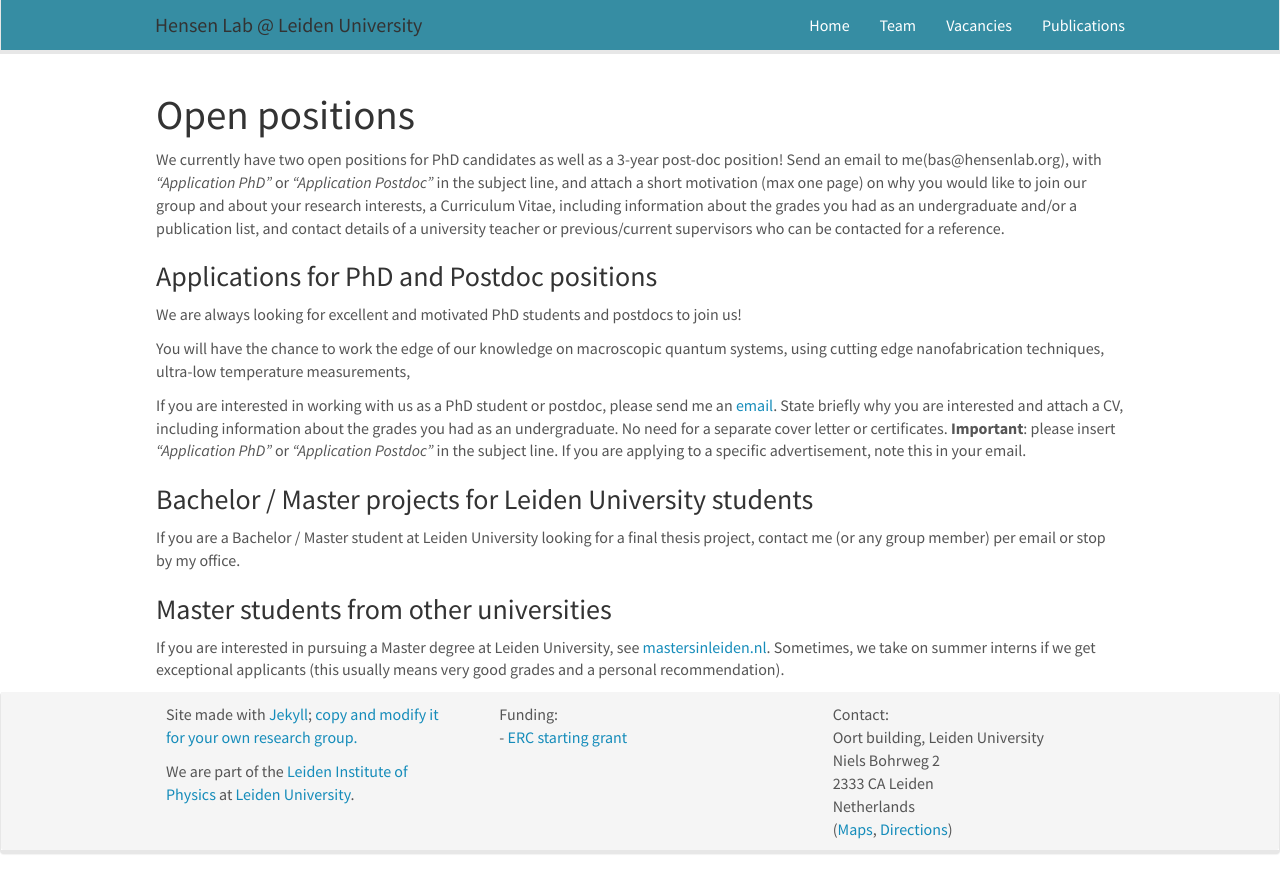
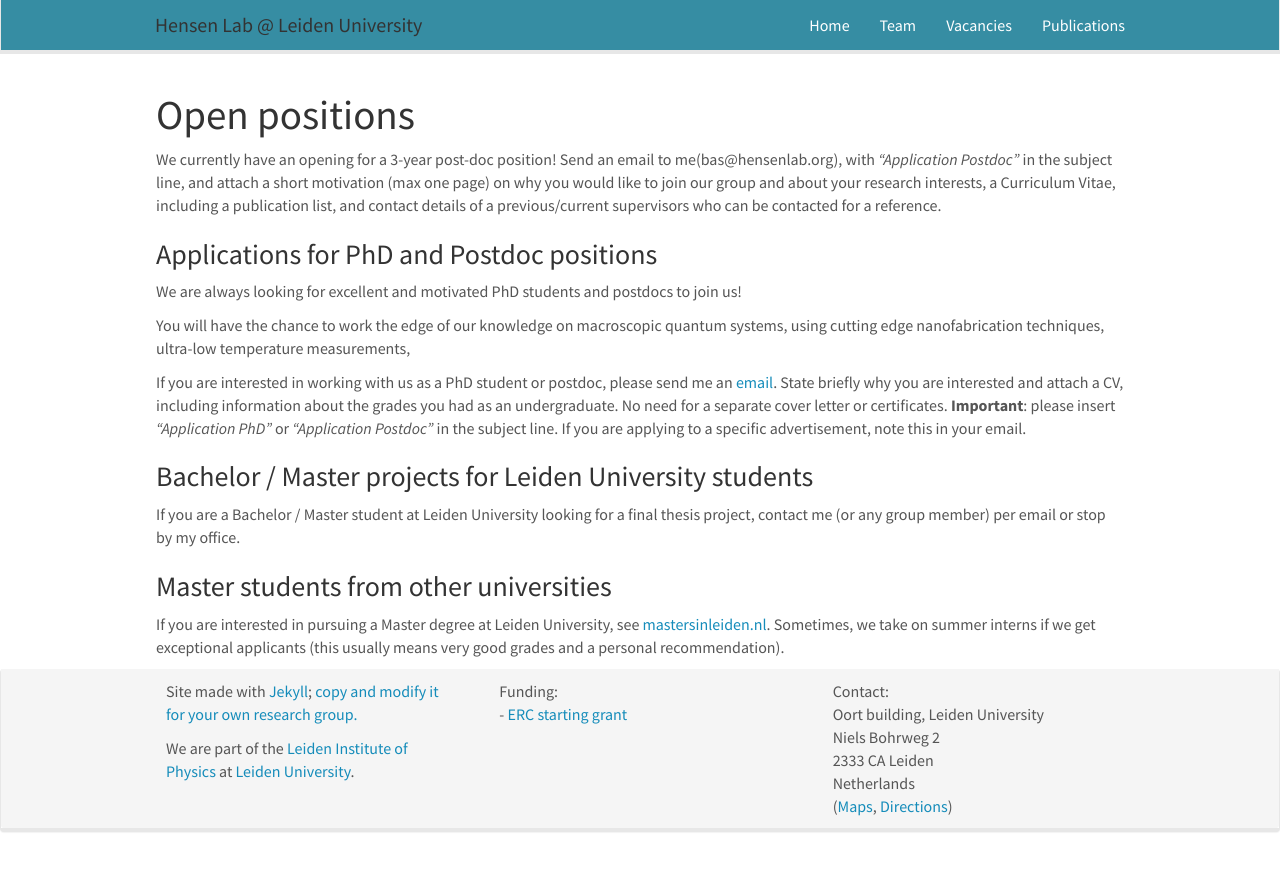
Before and after one commit to bashensen/bashensen.github.io, a Jekyll site: the page built from _pages/openings.md, in a window 1280 px wide. Shown: the top 893 px of the page. Built offline with Jekyll 4.4.1, drawn with Linux system fonts in a browser that asks for light colours; nearby versions of some CDN libraries.

Commit message:
openings

```diff
--- a/_pages/openings.md
+++ b/_pages/openings.md
@@ -8,7 +8,7 @@ permalink: /vacancies
 
 # Open positions
 
-We currently have two open positions for PhD candidates as well as a 3-year post-doc position! Send an email to me(bas@hensenlab.org), with _"Application PhD"_ or _"Application Postdoc"_ in the subject line, and attach a short motivation (max one page) on why you would like to join our group and about your research interests, a Curriculum Vitae, including information about the grades you had as an undergraduate and/or a publication list, and contact details of a university teacher or previous/current supervisors who can be contacted for a reference.
+We currently have an opening for a 3-year post-doc position! Send an email to me(bas@hensenlab.org), with _"Application Postdoc"_ in the subject line, and attach a short motivation (max one page) on why you would like to join our group and about your research interests, a Curriculum Vitae, including a publication list, and contact details of a previous/current supervisors who can be contacted for a reference.
 
 
 ### Applications for PhD and Postdoc positions
```
